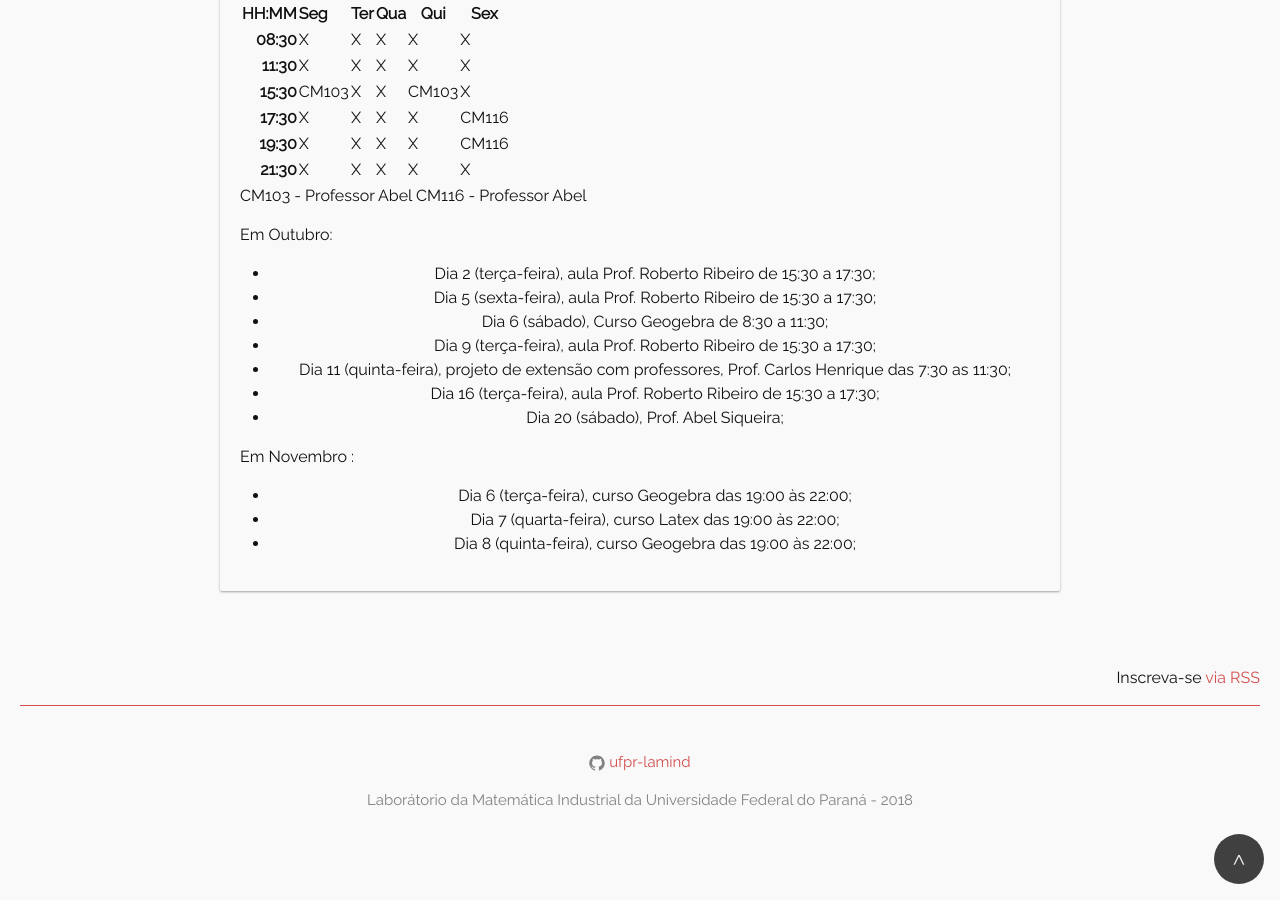
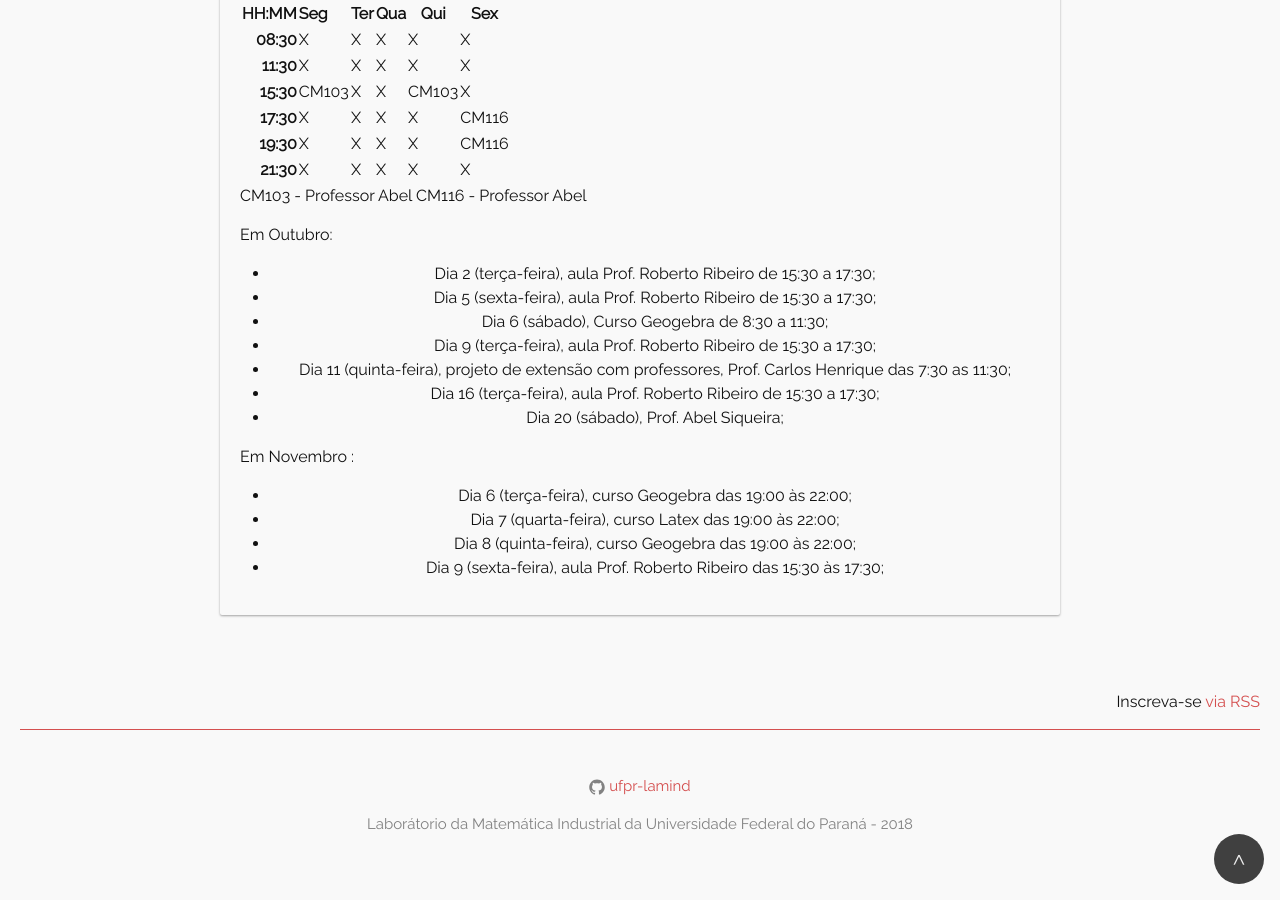
Before and after one commit to ufpr-lamind/ufpr-lamind.github.io, a Jekyll site: the page built from horario.md, in a window 1280 px wide and 900 px high, scrolled down 1268 px. Built offline with Jekyll 4.4.1, drawn with Linux system fonts in a browser that asks for light colours; our own code applies the rules of GitHub Pages for plain Markdown files.

Commit message:
add reserva prof Roberto Ribeiro

```diff
--- a/horario.md
+++ b/horario.md
@@ -48,3 +48,4 @@ Em Novembro :
 - Dia 6 (terça-feira), curso Geogebra das 19:00 às 22:00;
 - Dia 7 (quarta-feira), curso Latex das 19:00 às 22:00;
 - Dia 8 (quinta-feira), curso Geogebra das 19:00 às 22:00;
+- Dia 9 (sexta-feira), aula Prof. Roberto Ribeiro das 15:30 às 17:30;
```
